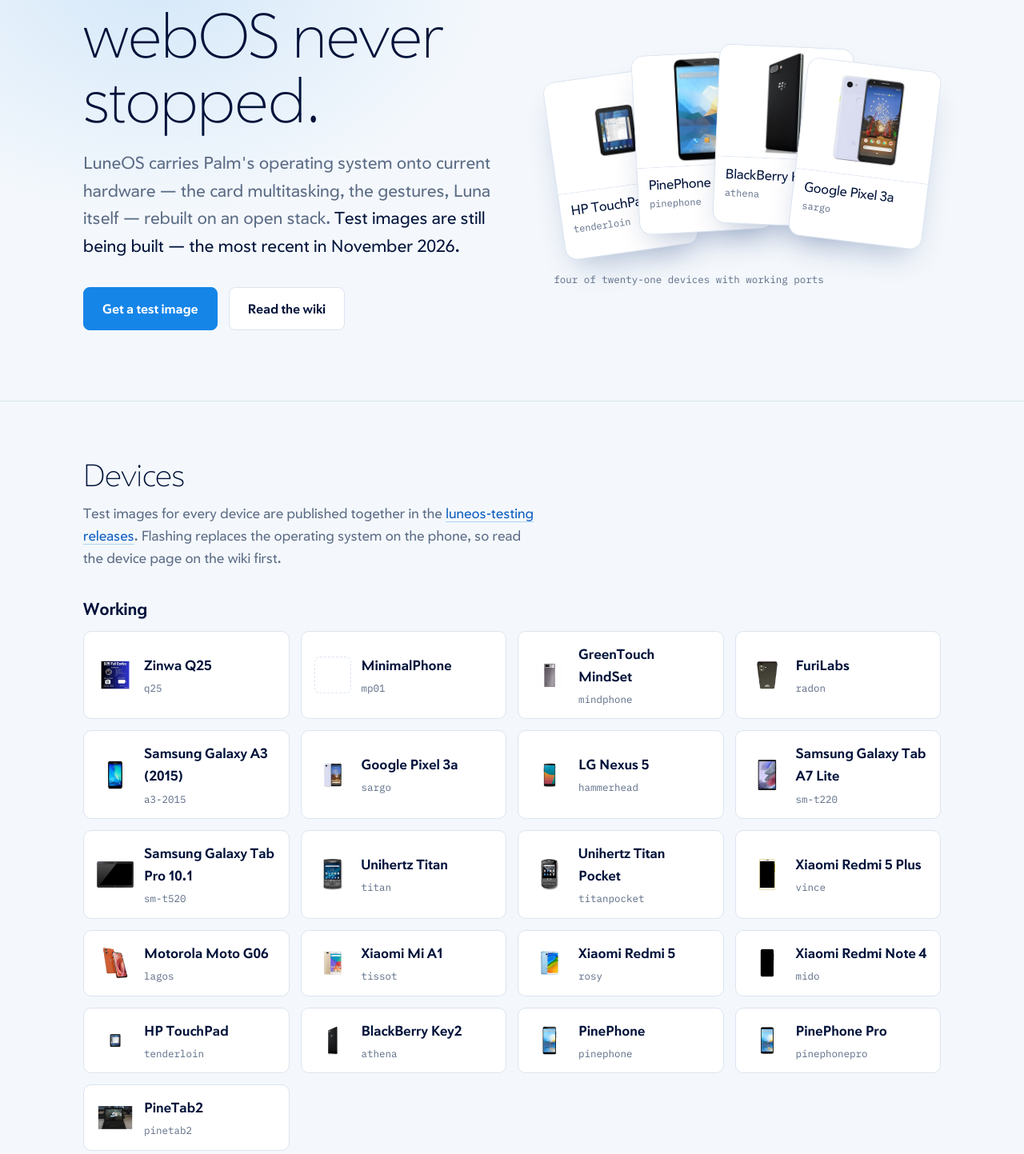
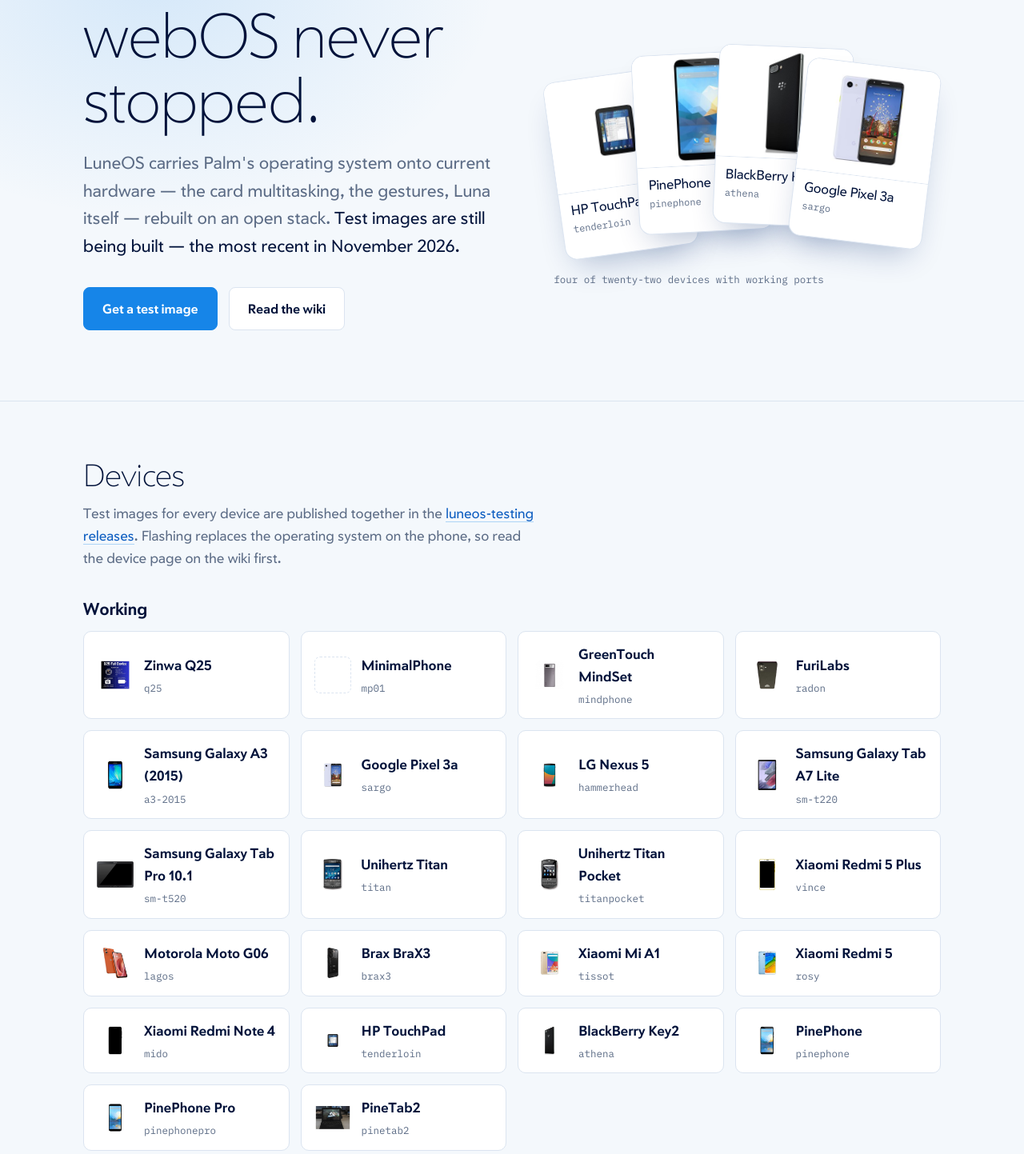
Before and after one commit to webOS-ports/webOS-ports.github.io, a plain HTML site: page index.html in a window 1280 px wide. Shown: the part 184-1627 px from the top of the page at 80% size. Drawn offline with Linux system fonts and the light colour scheme.

Commit message:
Add the Brax BraX3
The BraX3 (MediaTek MT6835, kernel 5.15.209) is a working device. It joins
Working on the front page with Brax's product render, and both vendor
variants, brax3 (BaseOS) and brax3-iode (iodeOS), are added to the
architecture target matrix as active tier B machines that use the GKI boot
image packaging.

Co-Authored-By: Claude Sonnet 5.5 <noreply@anthropic.com>

```diff
--- a/index.html
+++ b/index.html
@@ -210,7 +210,7 @@ footer a{color:var(--soft)}
       <div class="card c2"><img src="devices/pinephone.jpg" alt="PinePhone"><div class="meta"><div class="dev">PinePhone</div><div class="code">pinephone</div></div></div>
       <div class="card c3"><img src="devices/key2.jpg" alt="BlackBerry Key2"><div class="meta"><div class="dev">BlackBerry Key2</div><div class="code">athena</div></div></div>
       <div class="card c4"><img src="devices/pixel3a.jpg" alt="Google Pixel 3a"><div class="meta"><div class="dev">Google Pixel 3a</div><div class="code">sargo</div></div></div>
-      <div class="deck-note">four of twenty-one devices with working ports</div>
+      <div class="deck-note">four of twenty-two devices with working ports</div>
     </div>
 
   </div>
@@ -241,6 +241,7 @@ footer a{color:var(--soft)}
       <div class="dev-item"><img src="devices/titanpocket.jpg" alt="Unihertz Titan Pocket"><div class="n">Unihertz Titan Pocket</div><div class="m">titanpocket</div></div>
       <div class="dev-item"><img src="devices/vince.jpg" alt="Xiaomi Redmi 5 Plus"><div class="n">Xiaomi Redmi 5 Plus</div><div class="m">vince</div></div>
       <div class="dev-item"><img src="devices/g06.jpg" alt="Motorola Moto G06"><div class="n">Motorola Moto G06</div><div class="m">lagos</div></div>
+      <div class="dev-item"><img src="devices/brax3.jpg" alt="Brax BraX3"><div class="n">Brax BraX3</div><div class="m">brax3</div></div>
       <div class="dev-item"><img src="devices/mia1.jpg" alt="Xiaomi Mi A1"><div class="n">Xiaomi Mi A1</div><div class="m">tissot</div></div>
       <div class="dev-item"><img src="devices/redmi5.jpg" alt="Xiaomi Redmi 5"><div class="n">Xiaomi Redmi 5</div><div class="m">rosy</div></div>
       <div class="dev-item"><img src="devices/redminote4.jpg" alt="Xiaomi Redmi Note 4"><div class="n">Xiaomi Redmi Note 4</div><div class="m">mido</div></div>
```
Also changed, not shown: architecture/index.html (+3 -1 lines), devices/brax3.jpg (added).
